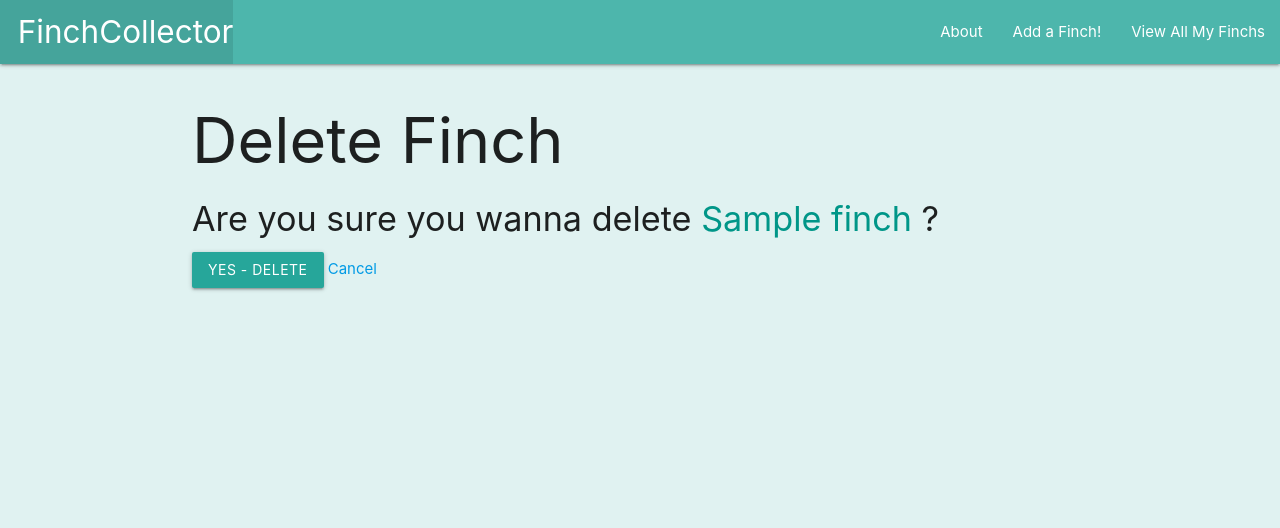
After one commit to JP4441/djangoexperiment, a Django app: page /finchs/1/delete in a window 1280 px wide. The commit adds this page. Shown: the top 528 px of the page. Run offline with Django 4.2, Linux system fonts and the light colour scheme; tables that the repository leaves empty hold one stand-in row (values such as "Sample post").

Commit message:
03291257

```diff
--- a/main_app/templates/finchs/detail.html
+++ b/main_app/templates/finchs/detail.html
@@ -20,6 +20,10 @@
       </div>
     </div>
   </div>
+  <div class="card-action">
+    <a href="{% url 'finchs_update' finch.id %}">Edit</a>
+    <a href="{% url 'finchs_delete' finch.id %}">delete</a>
+  </div>
 </div>
 
 {% endblock %}
--- /dev/null
+++ b/main_app/templates/main_app/finch_confirm_delete.html
@@ -0,0 +1,16 @@
+{% extends 'base.html' %} {% block content%}
+
+<h1>Delete Finch</h1>
+
+<h4>
+  Are you sure you wanna delete
+  <span class="teal-text"> {{object.name}} </span>?
+</h4>
+
+<form action="" method="post">
+  {% csrf_token %}
+  <input type="submit" value="Yes - Delete" class="btn" />
+  <a href="{% url 'detail' finch.id %}">Cancel</a>
+</form>
+
+{% endblock %}
--- a/main_app/urls.py
+++ b/main_app/urls.py
@@ -6,5 +6,7 @@ urlpatterns = [
   path('about/', views.about, name='about'),
   path('finchs/', views.finchs_index, name='index'),
   path("finchs/<int:finch_id>/", views.finchs_detail, name='detail'),
-  path("finchs/create", views.FinchCreate.as_view(), name="finchs_create")
+  path("finchs/create", views.FinchCreate.as_view(), name="finchs_create"),
+  path('finchs/<int:pk>/update', views.FinchUpdate.as_view(), name='finchs_update'),
+  path('finchs/<int:pk>/delete', views.FinchDelete.as_view(), name='finchs_delete')
 ]
--- a/main_app/views.py
+++ b/main_app/views.py
@@ -3,7 +3,7 @@ from django.shortcuts import render
 # Add the following import
 from django.http import HttpResponse
 from .models import Finch
-from django.views.generic.edit import CreateView
+from django.views.generic.edit import CreateView, UpdateView, DeleteView
 
 # Define the home view
 
@@ -27,3 +27,11 @@ def finchs_index(request):
 def finchs_detail(request, finch_id):
   finch = Finch.objects.get(id=finch_id)
   return render(request, 'finchs/detail.html', {'finch': finch})
+
+class FinchUpdate(UpdateView):
+  model = Finch
+  fields = ['breed', 'description', 'age']
+
+class FinchDelete(DeleteView):
+  model = Finch
+  success_url = '/finchs/'
```
Also changed, not shown: main_app/templates/main_app/finch_form.html (+9 -1 lines).
